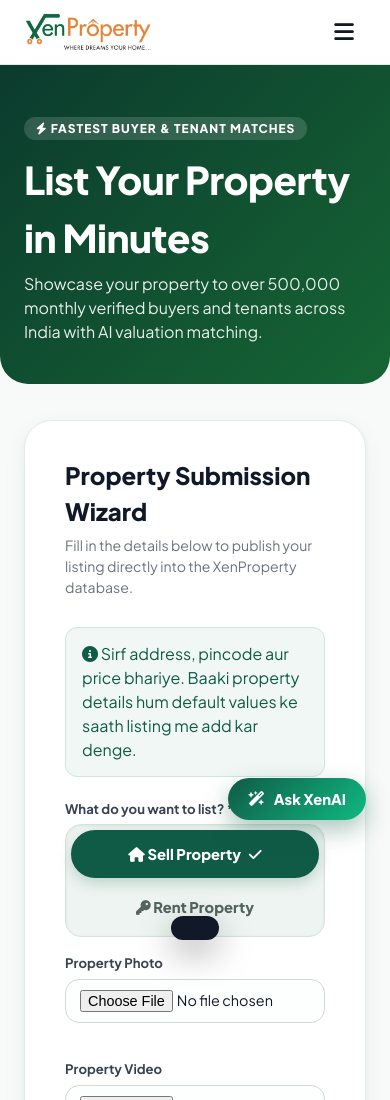
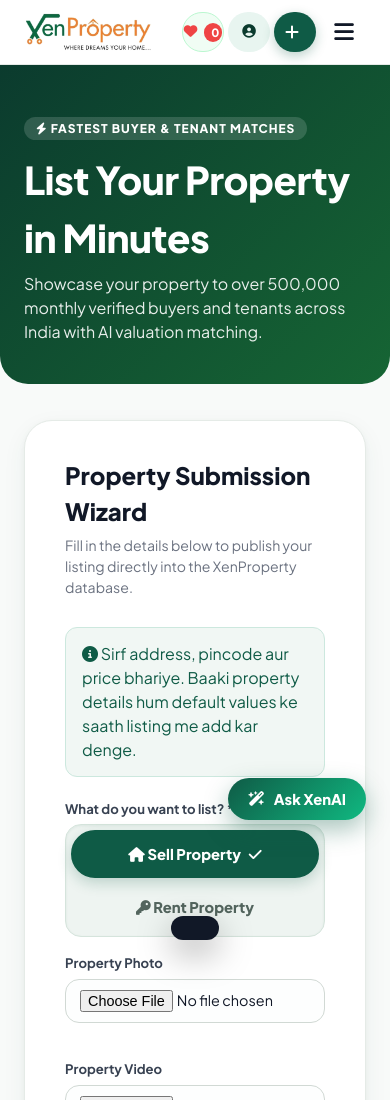
Before and after one commit to gkallu565-bot/Xenproperty, a website: page public/sell.html in a window 390 px wide. Shown: the top 1100 px of the page. Drawn offline with Linux system fonts and the light colour scheme; sample sign-in values are in the browser's storage.

Commit message:
Keep auth actions visible in responsive header

```diff
--- a/public/css/base.css
+++ b/public/css/base.css
@@ -488,6 +488,7 @@ button, input, select, textarea {
 
   .nav-actions {
     gap: 8px;
+    margin-left: auto;
   }
 
   .nav-fav-text {
@@ -510,6 +511,7 @@ button, input, select, textarea {
 @media (max-width: 768px) {
   .nav-container {
     height: 64px;
+    gap: 6px;
   }
 
   .brand-logo-img {
@@ -566,6 +568,40 @@ button, input, select, textarea {
     width: 100%;
   }
 
+  /* Keep Saved, Login/Profile and List Property in the header row. */
+  .nav-container > .nav-actions {
+    display: flex;
+    flex: 0 0 auto;
+    align-items: center;
+    gap: 4px;
+    margin-left: auto;
+  }
+
+  .nav-container > .nav-actions > * {
+    min-height: 40px;
+    width: 42px;
+    min-width: 42px;
+    padding: 8px;
+    border-radius: 999px;
+    justify-content: center;
+  }
+
+  .nav-container > .nav-actions .nav-fav-text,
+  .nav-container > .nav-actions .user-badge-nav span {
+    display: none;
+  }
+
+  .nav-container > .nav-actions .btn-auth-login,
+  .nav-container > .nav-actions .btn-list-prop {
+    font-size: 0;
+  }
+
+  .nav-container > .nav-actions .btn-auth-login i,
+  .nav-container > .nav-actions .btn-list-prop i {
+    font-size: 1rem;
+    margin: 0;
+  }
+
   .nav-mobile-panel .nav-actions > * {
     flex: 1 1 auto;
     min-height: 46px;
--- a/public/css/style.css
+++ b/public/css/style.css
@@ -1,4 +1,4 @@
-@import url('base.css?v=20261105-1');
+@import url('base.css?v=20261105-2');
 @import url('hero.css');
 @import url('components.css');
 @import url('sections.css');
--- a/public/js/main.js
+++ b/public/js/main.js
@@ -270,7 +270,6 @@ function initMobileMenu() {
     panel.className = 'nav-mobile-panel';
     navLinks.parentElement.insertBefore(panel, navLinks);
     panel.appendChild(navLinks);
-    if (authArea) panel.appendChild(authArea);
   }
   if (!panel) return;
 
--- a/public/sell.html
+++ b/public/sell.html
@@ -6,7 +6,7 @@
   <title>List Your Property For Free | XenProperty</title>
   <link rel="icon" type="image/jpeg" href="images/favicon.jpg">
   <link rel="stylesheet" href="https://cdnjs.cloudflare.com/ajax/libs/font-awesome/6.5.1/css/all.min.css">
-  <link rel="stylesheet" href="css/style.css?v=20261105-1">
+  <link rel="stylesheet" href="css/style.css?v=20261105-2">
   <link rel="stylesheet" href="css/pages.css?v=20261102-2">
 </head>
 <body>
@@ -123,7 +123,7 @@
 
 
   <script src="js/api.js"></script>
-  <script src="js/main.js?v=20261103-9"></script>
+  <script src="js/main.js?v=20261105-2"></script>
   <script src="https://www.gstatic.com/firebasejs/10.14.1/firebase-app-compat.js"></script><script src="https://www.gstatic.com/firebasejs/10.14.1/firebase-auth-compat.js"></script><script src="https://www.gstatic.com/firebasejs/10.14.1/firebase-storage-compat.js"></script><script src="js/firebase-config.js?v=20261103-2"></script><script src="js/firestore-direct.js?v=20261103-5"></script>
   <script src="js/sell.js?v=20261103-3"></script>
 </body>
```
Also changed, not shown: public/about.html (+2 -2 lines), public/admin.html (+2 -2 lines), public/buy.html (+2 -2 lines), public/contact.html (+2 -2 lines), public/design.html (+2 -2 lines), public/house-plans.html (+2 -2 lines), public/index.html (+1 -1 lines), public/loans.html (+2 -2 lines), public/login.html (+2 -2 lines), public/manager-login.html (+2 -2 lines), public/manager.html (+2 -2 lines), public/profile.html (+2 -2 lines), public/rent.html (+2 -2 lines), public/services.html (+2 -2 lines).
